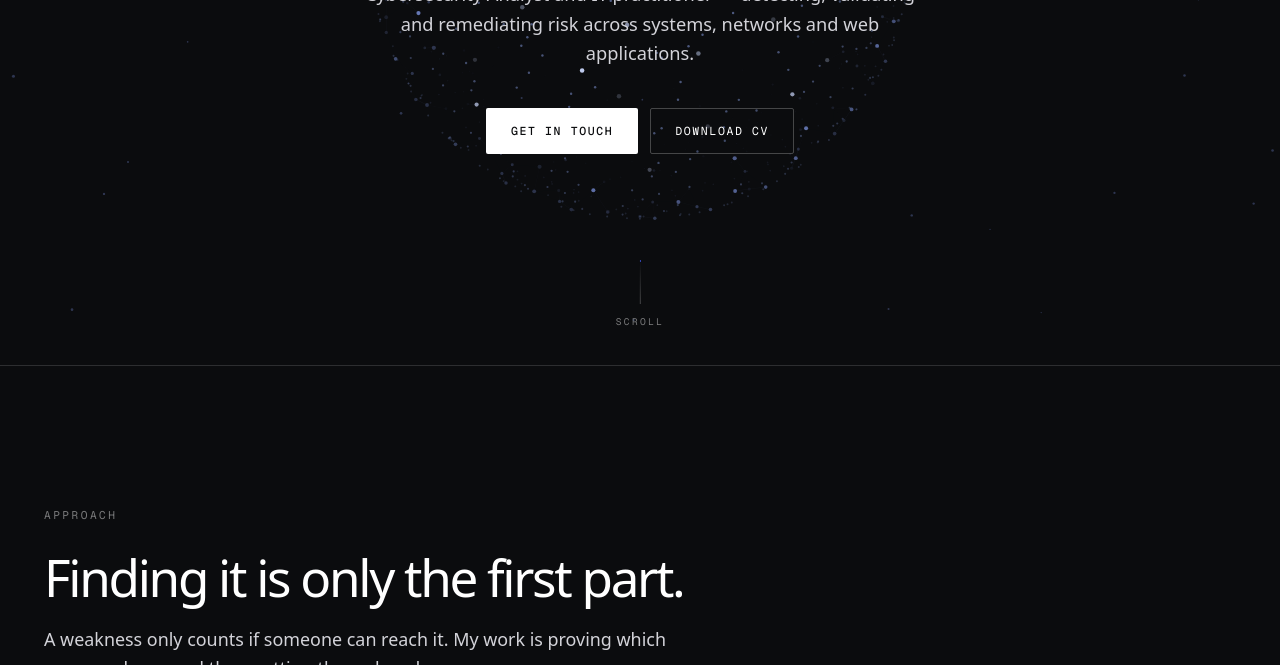
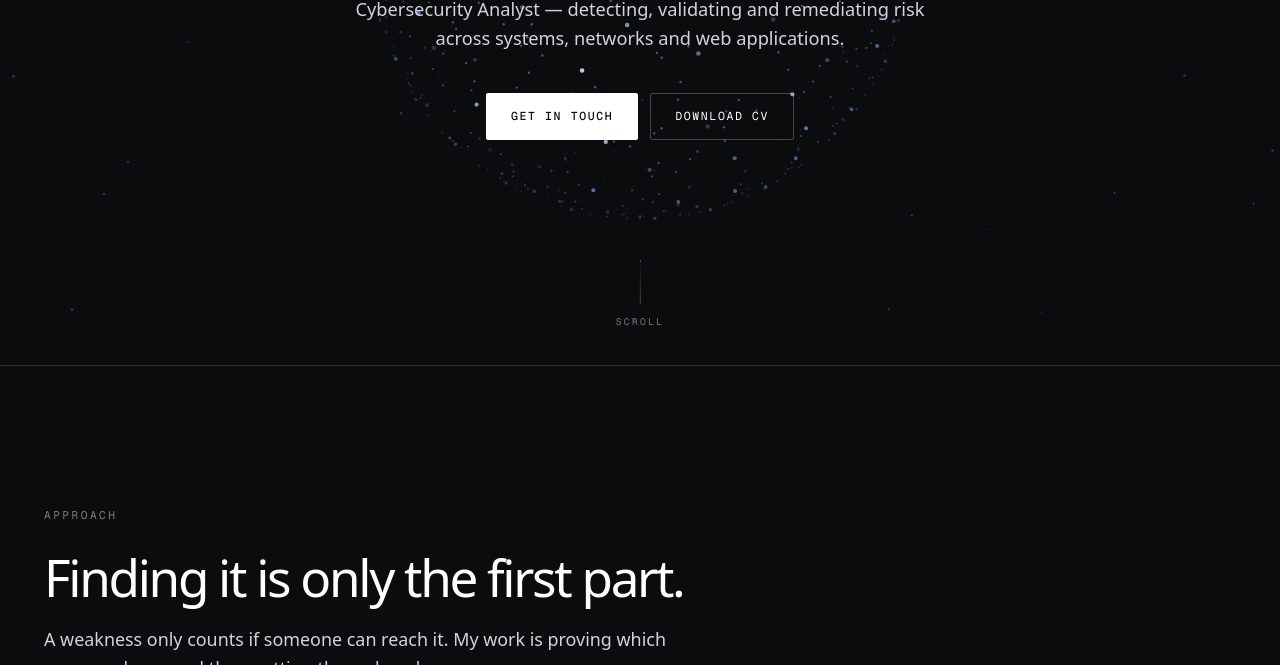
Before and after one commit to joshmainaa7/MyPortfolio, a plain HTML site: page index.html in a window 1280 px wide. Shown: the part 435-1100 px from the top of the page. Drawn offline with nearby package versions, Linux system fonts and the light colour scheme; animation ran at ten frames a second; a web font is replaced by a local one.

Commit message:
Drop "IT practitioner" from the hero and meta description
Leaves "Cybersecurity Analyst" everywhere it appears — hero sub, meta
description, page title and about card — matching the title change made
in 247e783.

Co-Authored-By: Claude Opus 5 <noreply@anthropic.com>

```diff
--- a/index.html
+++ b/index.html
@@ -3,7 +3,7 @@
 <head>
 <meta charset="UTF-8">
 <meta name="viewport" content="width=device-width, initial-scale=1.0">
-<meta name="description" content="Joshua Maina — Cybersecurity Analyst and IT practitioner. Threat detection, web exploitation, digital forensics and cloud security.">
+<meta name="description" content="Joshua Maina — Cybersecurity Analyst. Threat detection, web exploitation, digital forensics and cloud security.">
 
 <title>Joshua Maina | Cybersecurity Analyst</title>
 
@@ -48,8 +48,8 @@
   <div class="hero__inner">
     <h1 class="hero__title scramble" data-scramble>I find what's actually exploitable.</h1>
     <p class="hero__sub">
-      Cybersecurity Analyst and IT practitioner — detecting, validating and remediating
-      risk across systems, networks and web applications.
+      Cybersecurity Analyst — detecting, validating and remediating risk across
+      systems, networks and web applications.
     </p>
     <div class="hero__actions">
       <a href="#contact" class="btn btn--light">GET IN TOUCH</a>
```
